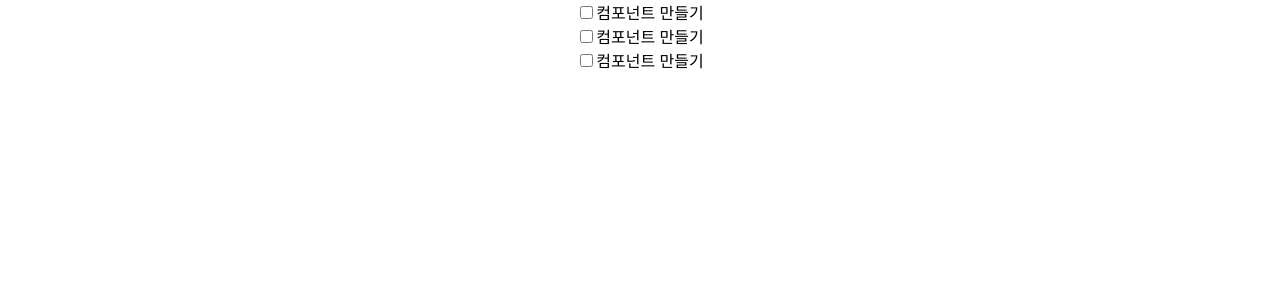
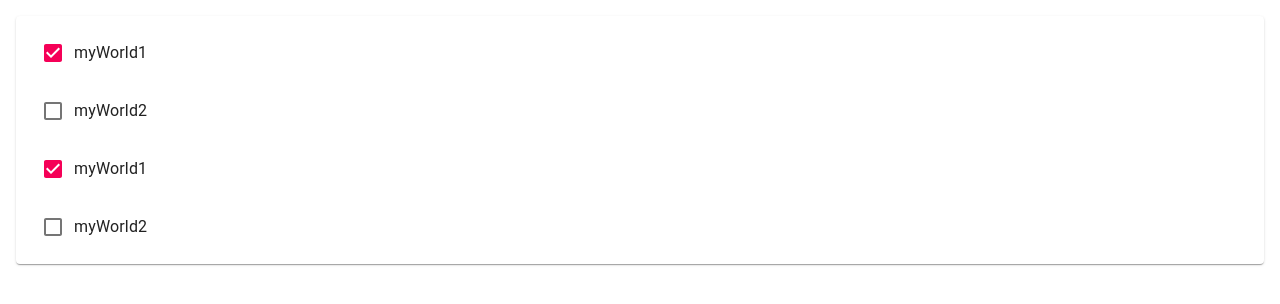
Before and after one commit to ghksrl6582/my-todo-app, a React (Create React App) app in the folder todo-frontend/todo-react-app/: page / in a window 1280 px wide. Shown: the top 304 px of the page. Built offline with nearby package versions, Linux system fonts and the light colour scheme.

Commit message:
Todo컴포넌트에material-ui 적용

```diff
--- a/todo-frontend/todo-react-app/src/App.js
+++ b/todo-frontend/todo-react-app/src/App.js
@@ -1,12 +1,32 @@
 import logo from './logo.svg';
 import './App.css';
 import Todo from './Todo';
+import { useState } from 'react';
+import { List, Paper } from '@material-ui/core';
 
-function App() {
+const App = () => {
+
+  const [state, setState] = useState({
+    items: [
+      { id: "0", title: "myWorld1", done: true },
+      { id: "1", title: "myWorld2", done: false },
+      { id: "2", title: "myWorld1", done: true },
+      { id: "3", title: "myWorld2", done: false }
+    ]
+  });
+
+  let todoItems = state.items.length > 0 && (
+    <Paper style={{ margin: 16 }}>
+      <List>
+        {state.items.map((item, idx) => (
+          <Todo item={item} />
+        ))}
+      </List>
+    </Paper>
+  );
+
   return (
-    <div className="App">
-      <Todo /><Todo /><Todo />
-    </div >
+    <div className="App">{todoItems}</div >
   );
 }
 
--- a/todo-frontend/todo-react-app/src/Todo.js
+++ b/todo-frontend/todo-react-app/src/Todo.js
@@ -1,11 +1,26 @@
-import React from 'react';
+import React, { useState } from 'react';
+import { Checkbox, InputBase, ListItem, ListItemText } from "@material-ui/core";
 
 const Todo = (props) => {
+
+    const [state, setState] = useState({ item: props.item });
+
+    const item = state.item;
     return (
-        <div className="Todo">
-            <input type="checkbox" id="todo0" name="todo0" value="todo0" />
-            <label for="todo0">컴포넌트 만들기</label>
-        </div>
+        <ListItem>
+            <Checkbox checked={item.done} />
+            <ListItemText>
+                <InputBase
+                    inputProps={{ "aria-label": "naked" }}
+                    type="text"
+                    id={item.id}
+                    name={item.id}
+                    value={item.title}
+                    multiline={true}
+                    fullWidth={true}
+                />
+            </ListItemText>
+        </ListItem>
     );
 }
 
```
